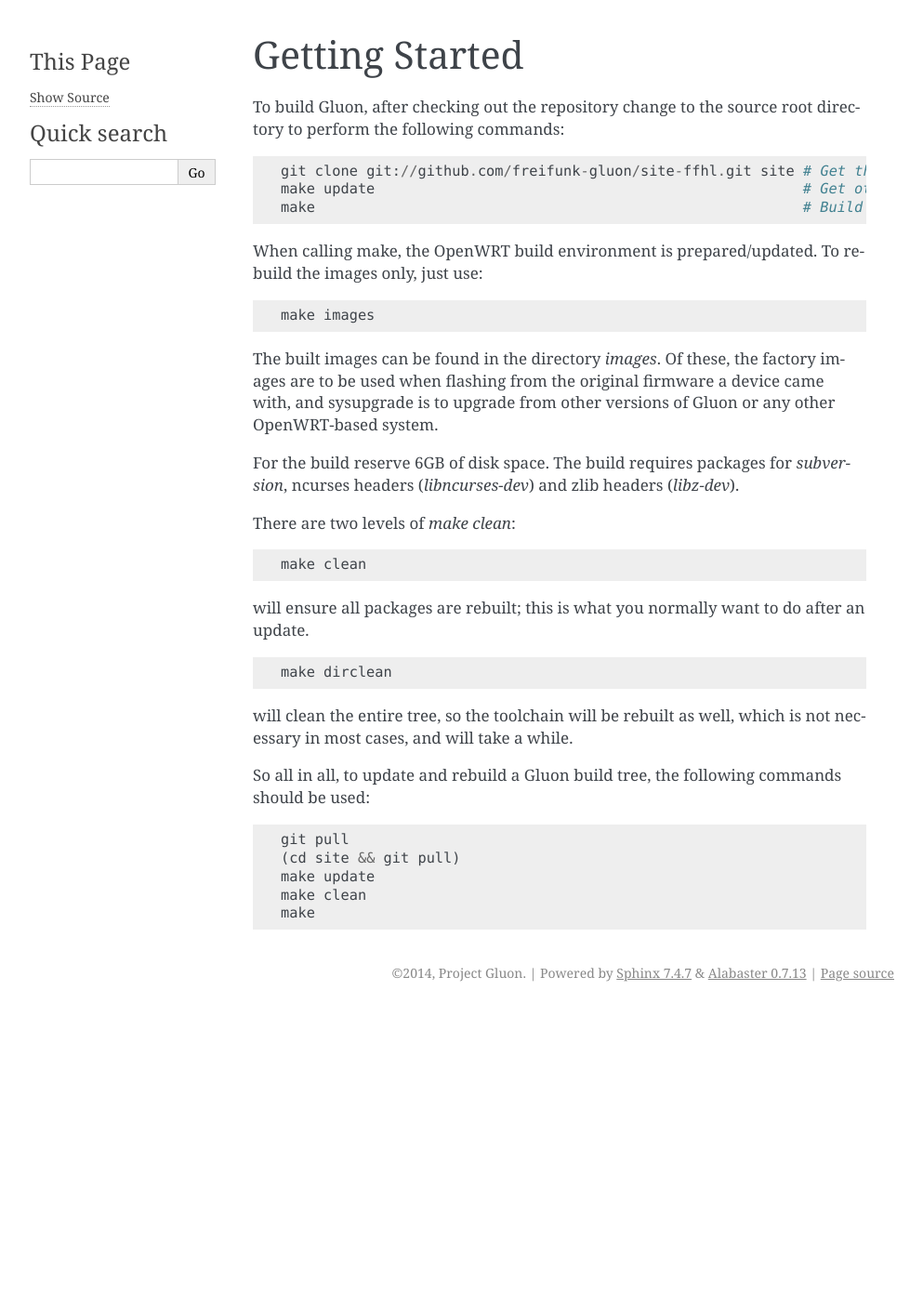
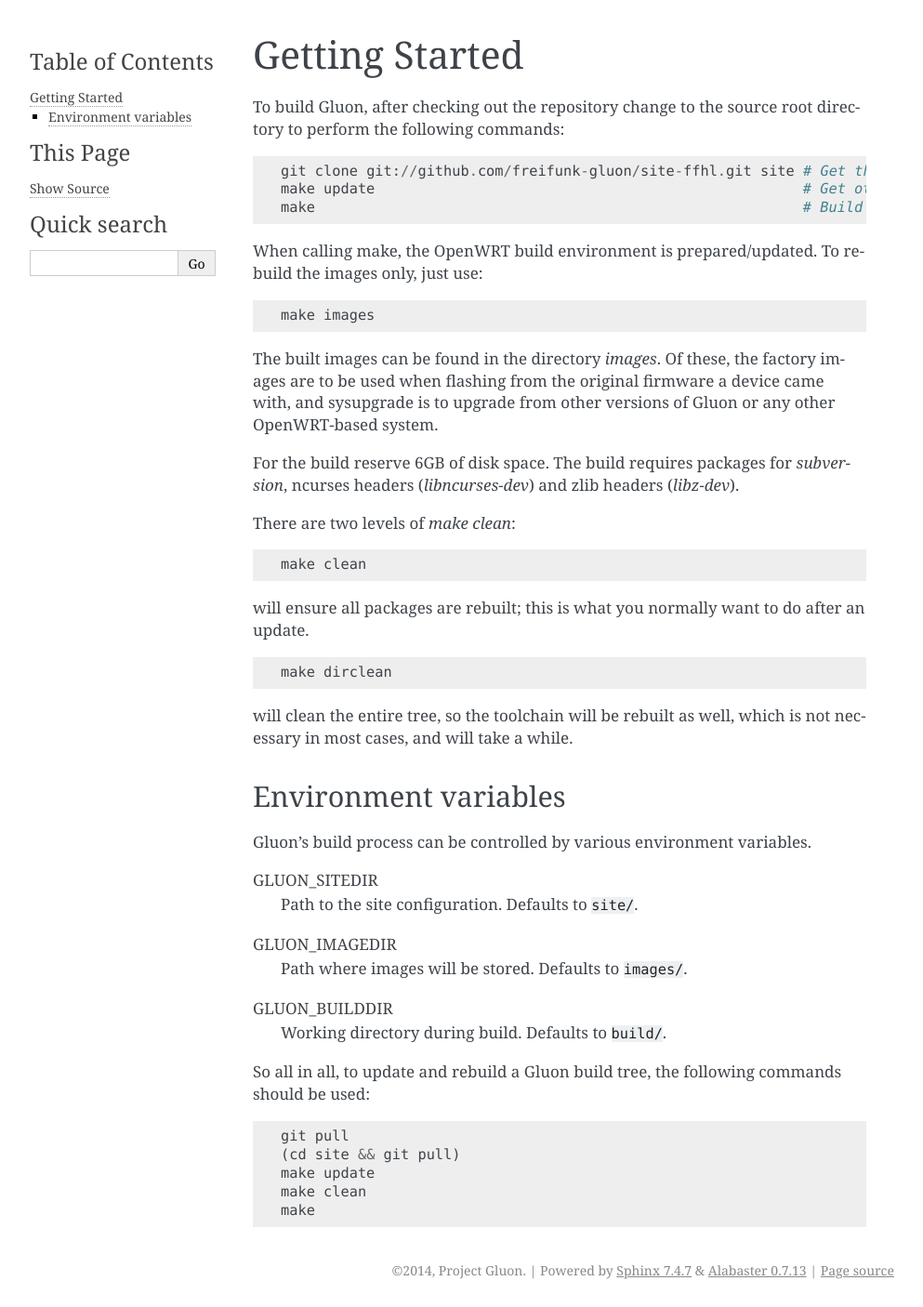
Before and after one commit to freifunk-gluon/gluon, a Sphinx documentation site: the page built from docs/user/getting_started.rst, in a window 1280 px wide. Shown: the whole page at 93% size, without its empty margins (148-1141 px from the left). Built offline with Sphinx 7.4.7, drawn with Linux system fonts in a browser that asks for light colours; before the commit the page ends 1086 px from its top, so only the background shows below that.

Commit message:
Update getting_started.rst
add information about the environment variables.

```diff
--- a/docs/user/getting_started.rst
+++ b/docs/user/getting_started.rst
@@ -42,6 +42,22 @@ will ensure all packages are rebuilt; this is what you normally want to do after
 will clean the entire tree, so the toolchain will be rebuilt as well, which is
 not necessary in most cases, and will take a while.
 
+
+Environment variables
+---------------------
+
+Gluon's build process can be controlled by various environment variables.
+
+GLUON_SITEDIR
+  Path to the site configuration. Defaults to ``site/``.
+
+GLUON_IMAGEDIR
+  Path where images will be stored. Defaults to ``images/``.
+
+GLUON_BUILDDIR
+  Working directory during build. Defaults to ``build/``.
+
+
 So all in all, to update and rebuild a Gluon build tree, the following commands should be used:
 
 ::
```
